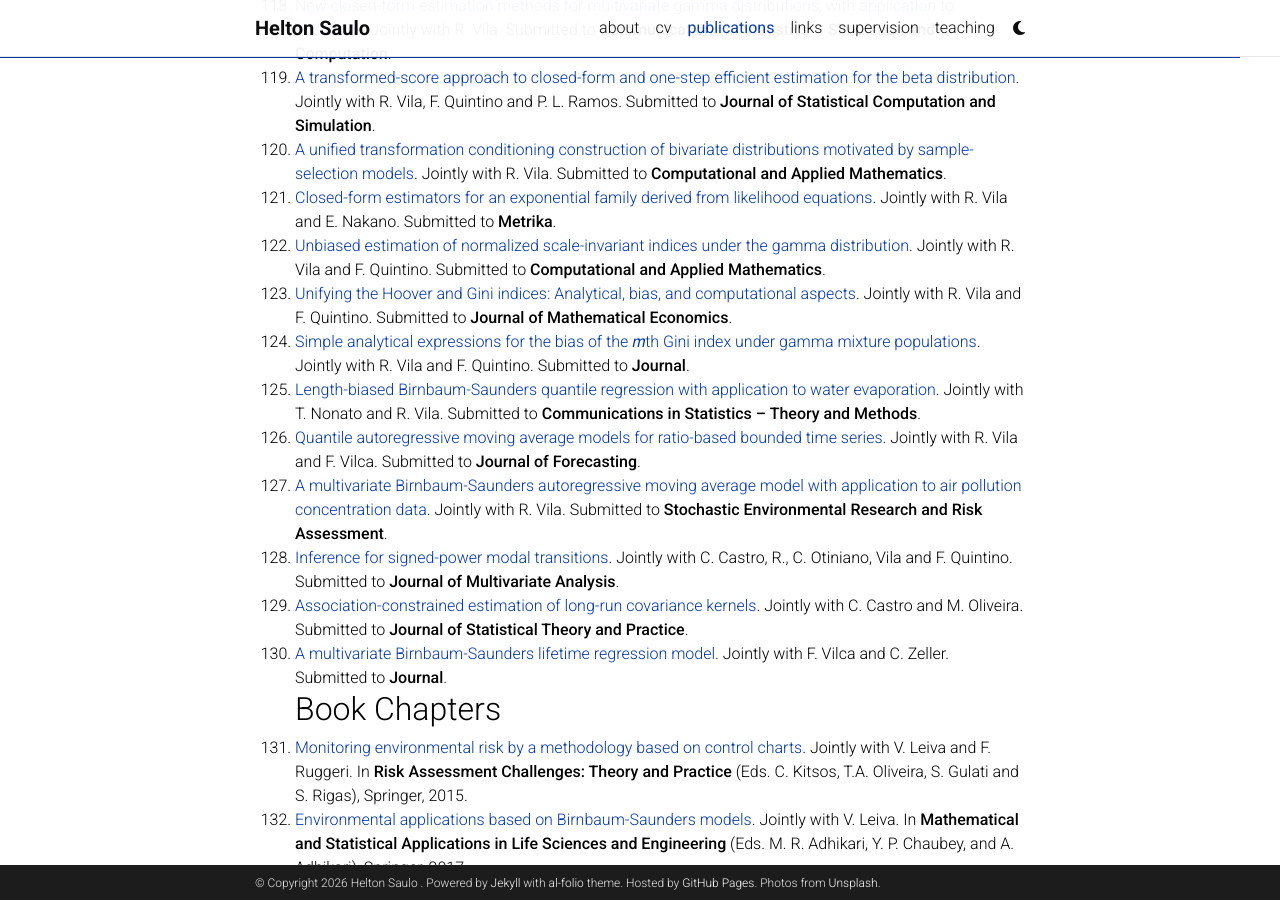
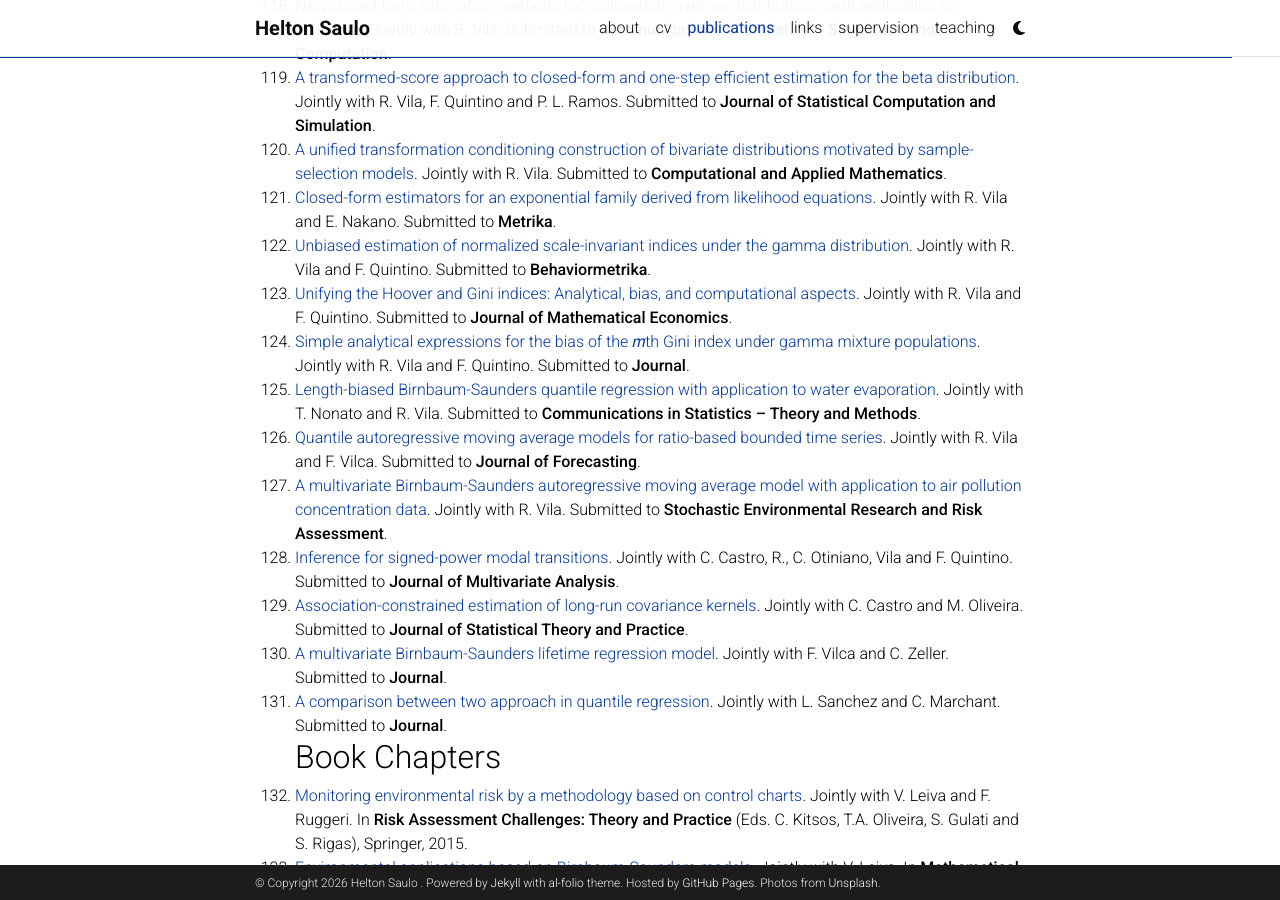
Before and after one commit to heltonsaulo/heltonsaulo.github.io, a Jekyll site: the page built from _pages/Journal.md, in a window 1280 px wide and 900 px high, scrolled down 7148 px. Built offline with Jekyll 4.4.1, drawn with Linux system fonts in a browser that asks for light colours; comment, search, counter and statistics services are not loaded; a style sheet for code colours, icons or effects is not loaded.

Commit message:
Update Journal.md

```diff
--- a/_pages/Journal.md
+++ b/_pages/Journal.md
@@ -131,7 +131,7 @@
   119. [A transformed-score approach to closed-form and one-step efficient estimation for the beta distribution](https://arxiv.org/abs/2508.12169). Jointly with R. Vila, F. Quintino and P. L. Ramos. Submitted to **Journal of Statistical Computation and Simulation**.
   120. [A unified transformation conditioning construction of bivariate distributions motivated by sample-selection models](https://). Jointly with R. Vila. Submitted to **Computational and Applied Mathematics**.
   121. [Closed-form estimators for an exponential family derived from likelihood equations](https://arxiv.org/abs/2405.14509). Jointly with R. Vila and E. Nakano. Submitted to **Metrika**.
-  122. [Unbiased estimation of normalized scale-invariant indices under the gamma distribution](https://). Jointly with R. Vila and F. Quintino. Submitted to **Computational and Applied Mathematics**.
+  122. [Unbiased estimation of normalized scale-invariant indices under the gamma distribution](https://). Jointly with R. Vila and F. Quintino. Submitted to **Behaviormetrika**.
   123. [Unifying the Hoover and Gini indices: Analytical, bias, and computational aspects](https://arxiv.org/abs/2603.26166). Jointly with R. Vila and F. Quintino. Submitted to **Journal of Mathematical Economics**.
   124. [Simple analytical expressions for the bias of the 𝑚th Gini index under gamma mixture populations](https://). Jointly with R. Vila and F. Quintino. Submitted to **Journal**.
   125. [Length-biased Birnbaum-Saunders quantile regression with application to water evaporation](https://arxiv.org/abs/2605.26253). Jointly with T. Nonato and R. Vila. Submitted to **Communications in Statistics – Theory and Methods**.
@@ -140,8 +140,9 @@
   128. [Inference for signed-power modal transitions](https://). Jointly with C. Castro, R., C. Otiniano, Vila and F. Quintino. Submitted to **Journal of Multivariate Analysis**.
   129. [Association-constrained estimation of long-run covariance kernels](https://). Jointly with C. Castro and M. Oliveira. Submitted to **Journal of Statistical Theory and Practice**.
   130. [A multivariate Birnbaum-Saunders lifetime regression model](https://). Jointly with F. Vilca and C. Zeller. Submitted to **Journal**.
+  131. [A comparison between two approach in quantile regression](https://). Jointly with L. Sanchez and C. Marchant. Submitted to **Journal**.
 ## Book Chapters
-  131.  [Monitoring environmental risk by a methodology based on control charts](https://link.springer.com/chapter/10.1007/978-3-319-18029-8_14). Jointly with V. Leiva and F. Ruggeri. In **Risk Assessment Challenges: Theory and Practice** (Eds. C. Kitsos, T.A. Oliveira, S. Gulati and S. Rigas), Springer, 2015.
-  132.  [Environmental applications based on Birnbaum-Saunders models](https://link.springer.com/chapter/10.1007/978-981-10-5370-2_14). Jointly with V. Leiva. In **Mathematical and Statistical Applications in Life Sciences and Engineering** (Eds. M. R. Adhikari,  Y. P. Chaubey,  and A. Adhikari), Springer, 2017.
-  133.  [Statistical quality control and reliability analysis using the Birnbaum-Saunders distribution with industrial applications](https://link.springer.com/chapter/10.1007/978-3-030-20709-0_2). Jointly with V. Leiva, C. Marchant, F. Ruggeri, H. Saulo. In **Statistical Quality Technologies: Theory and Practice** (Eds. Y. Lio, H. Keung, T. Ng, T-R. Tsai and D-G. Chen), Springer, 2019.
-  134.  [Multivariate methods to monitor the risk of critical episodes of environmental contamination using an asymmetric distribution with data of Santiago, Chile](https://doi.org/10.1016/B978-0-323-85698-0.00024-1). Jointly with C. Marchant, V. Leiva and R. Vila. In **Risk, Reliability and Sustainable Remediation in the Field of Civil and Environmental Engineering** (Eds. T. Roshni, P. Samui, D. T. Bui, D. Kim, R. Khatibi), Elsevier, 2022.
+  132.  [Monitoring environmental risk by a methodology based on control charts](https://link.springer.com/chapter/10.1007/978-3-319-18029-8_14). Jointly with V. Leiva and F. Ruggeri. In **Risk Assessment Challenges: Theory and Practice** (Eds. C. Kitsos, T.A. Oliveira, S. Gulati and S. Rigas), Springer, 2015.
+  133.  [Environmental applications based on Birnbaum-Saunders models](https://link.springer.com/chapter/10.1007/978-981-10-5370-2_14). Jointly with V. Leiva. In **Mathematical and Statistical Applications in Life Sciences and Engineering** (Eds. M. R. Adhikari,  Y. P. Chaubey,  and A. Adhikari), Springer, 2017.
+  134.  [Statistical quality control and reliability analysis using the Birnbaum-Saunders distribution with industrial applications](https://link.springer.com/chapter/10.1007/978-3-030-20709-0_2). Jointly with V. Leiva, C. Marchant, F. Ruggeri, H. Saulo. In **Statistical Quality Technologies: Theory and Practice** (Eds. Y. Lio, H. Keung, T. Ng, T-R. Tsai and D-G. Chen), Springer, 2019.
+  135.  [Multivariate methods to monitor the risk of critical episodes of environmental contamination using an asymmetric distribution with data of Santiago, Chile](https://doi.org/10.1016/B978-0-323-85698-0.00024-1). Jointly with C. Marchant, V. Leiva and R. Vila. In **Risk, Reliability and Sustainable Remediation in the Field of Civil and Environmental Engineering** (Eds. T. Roshni, P. Samui, D. T. Bui, D. Kim, R. Khatibi), Elsevier, 2022.
```
